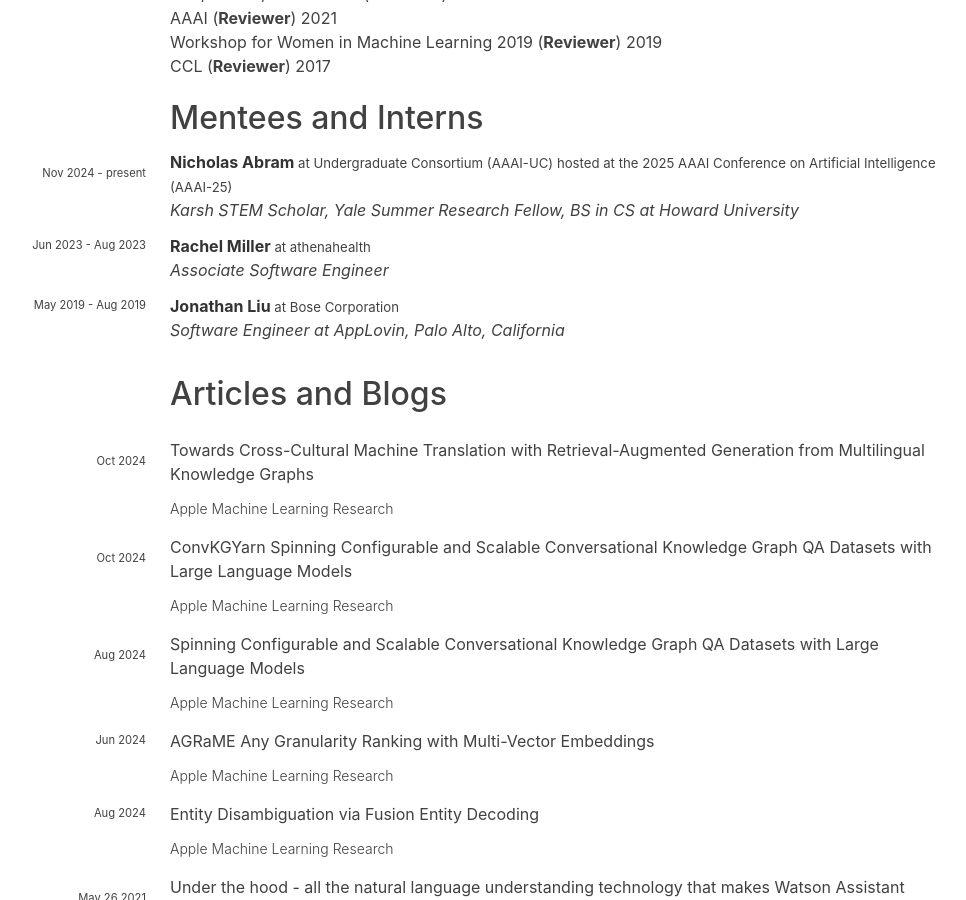
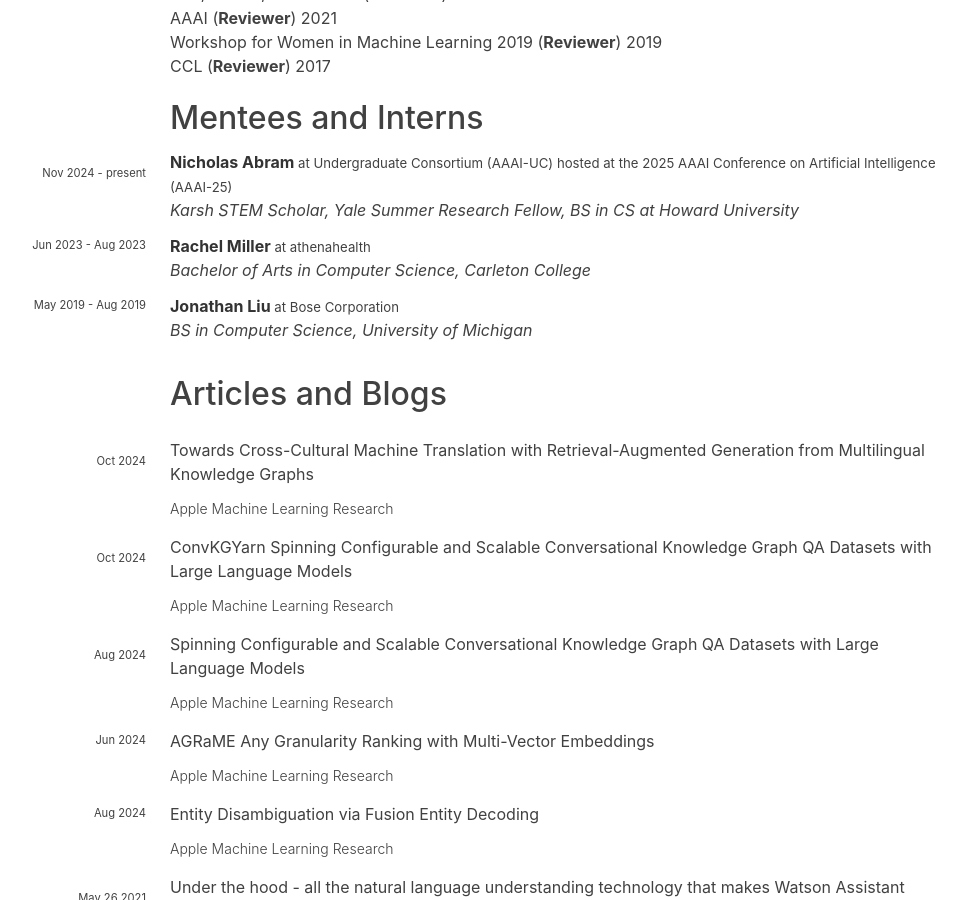
Before and after one commit to hariharanragothaman/hariharanragothaman.github.io, a Jekyll site: the page built from cv.md, in a window 1280 px wide and 900 px high, scrolled down 3492 px. Shown: the whole window, without its empty margins (162-1128 px from the left). Built offline with Jekyll 4.4.1, drawn with Linux system fonts in a browser that asks for light colours; nearby versions of some CDN libraries; some web fonts are replaced.

Commit message:
Polishes and Updates

```diff
--- a/_data/mentoring.yaml
+++ b/_data/mentoring.yaml
@@ -7,11 +7,11 @@
 - name: Rachel Miller
   intern: athenahealth
   year: "Jun 2023 - Aug 2023"
-  degree: "Associate Software Engineer"
+  degree: "Bachelor of Arts in Computer Science, Carleton College"
   url: https://www.linkedin.com/in/rachel-leigh-miller/
 
 - name: Jonathan Liu
   intern: Bose Corporation
   year: "May 2019 - Aug 2019"
-  degree: "Software Engineer at AppLovin, Palo Alto, California"
+  degree: "BS in Computer Science, University of Michigan"
   url: https://www.linkedin.com/in/jonathan-liu-bb72291
```
